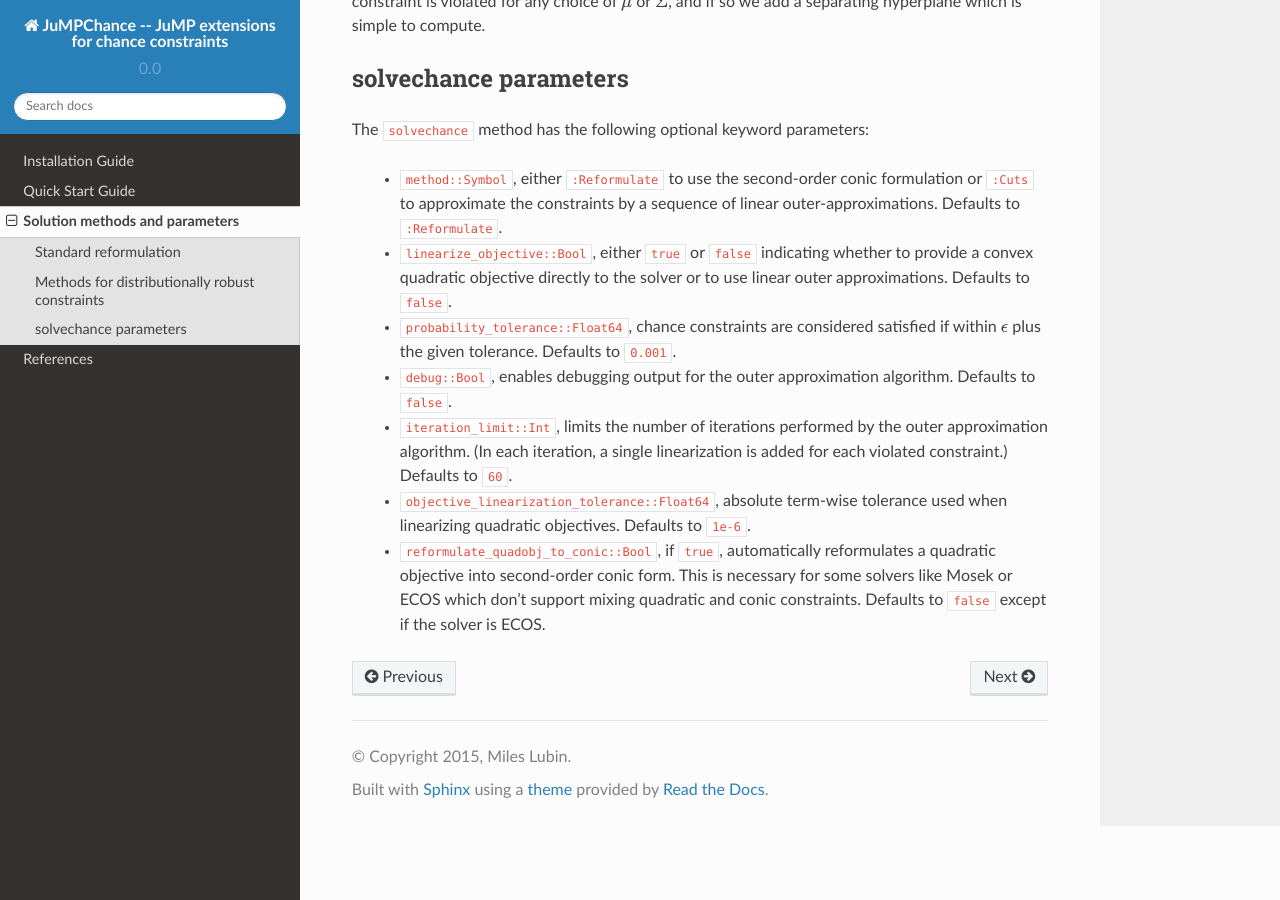
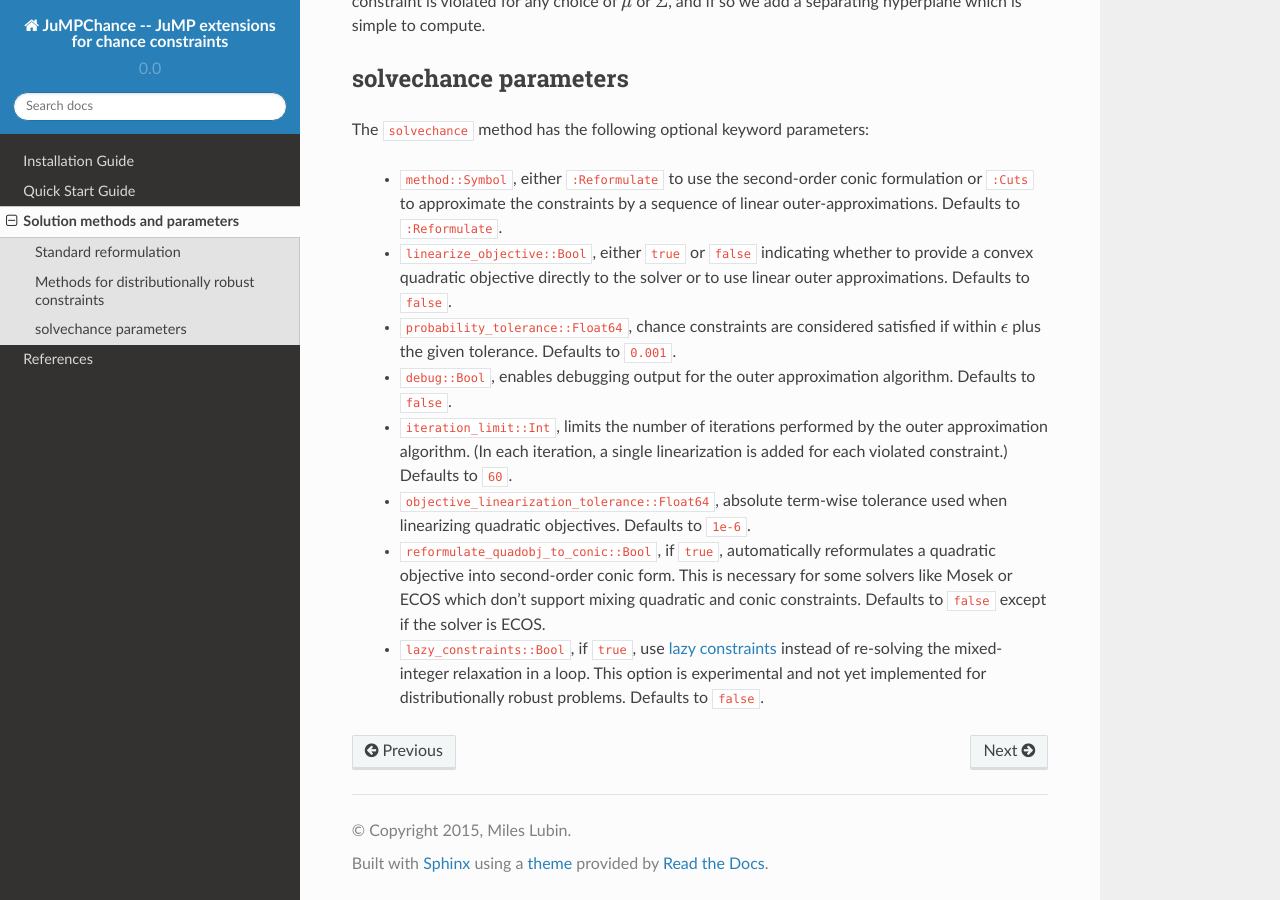
Before and after one commit to mlubin/JuMPChance.jl, a Sphinx documentation site: the page built from doc/solution.rst, in a window 1280 px wide and 900 px high, scrolled down 1458 px. Built offline with Sphinx 7.4.7 and the Read the Docs theme 2.0.0, drawn with Linux system fonts in a browser that asks for light colours.

Commit message:
tidy up for problems with integer variables

```diff
--- a/doc/solution.rst
+++ b/doc/solution.rst
@@ -80,3 +80,4 @@
     - ``iteration_limit::Int``, limits the number of iterations performed by the outer approximation algorithm. (In each iteration, a single linearization is added for each violated constraint.) Defaults to ``60``.
     - ``objective_linearization_tolerance::Float64``, absolute term-wise tolerance used when linearizing quadratic objectives. Defaults to ``1e-6``.
     - ``reformulate_quadobj_to_conic::Bool``, if ``true``, automatically reformulates a quadratic objective into second-order conic form. This is necessary for some solvers like Mosek or ECOS which don't support mixing quadratic and conic constraints. Defaults to ``false`` except if the solver is ECOS.
+    - ``lazy_constraints::Bool``, if ``true``, use `lazy constraints <http://jump.readthedocs.org/en/latest/callbacks.html#lazy-constraints>`_ instead of re-solving the mixed-integer relaxation in a loop. This option is experimental and not yet implemented for distributionally robust problems. Defaults to ``false``.
```
Also changed, not shown: 3 other files.
